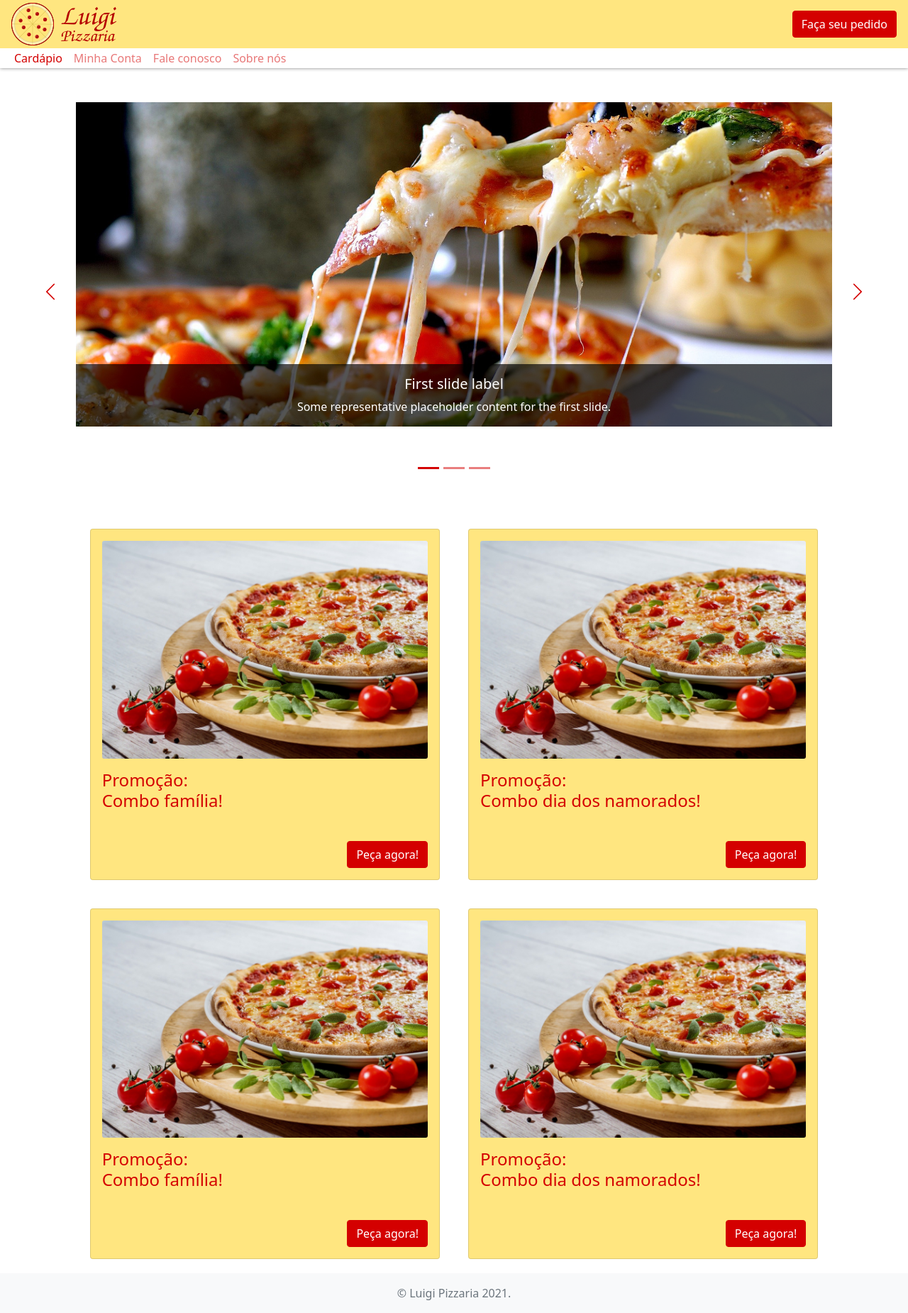
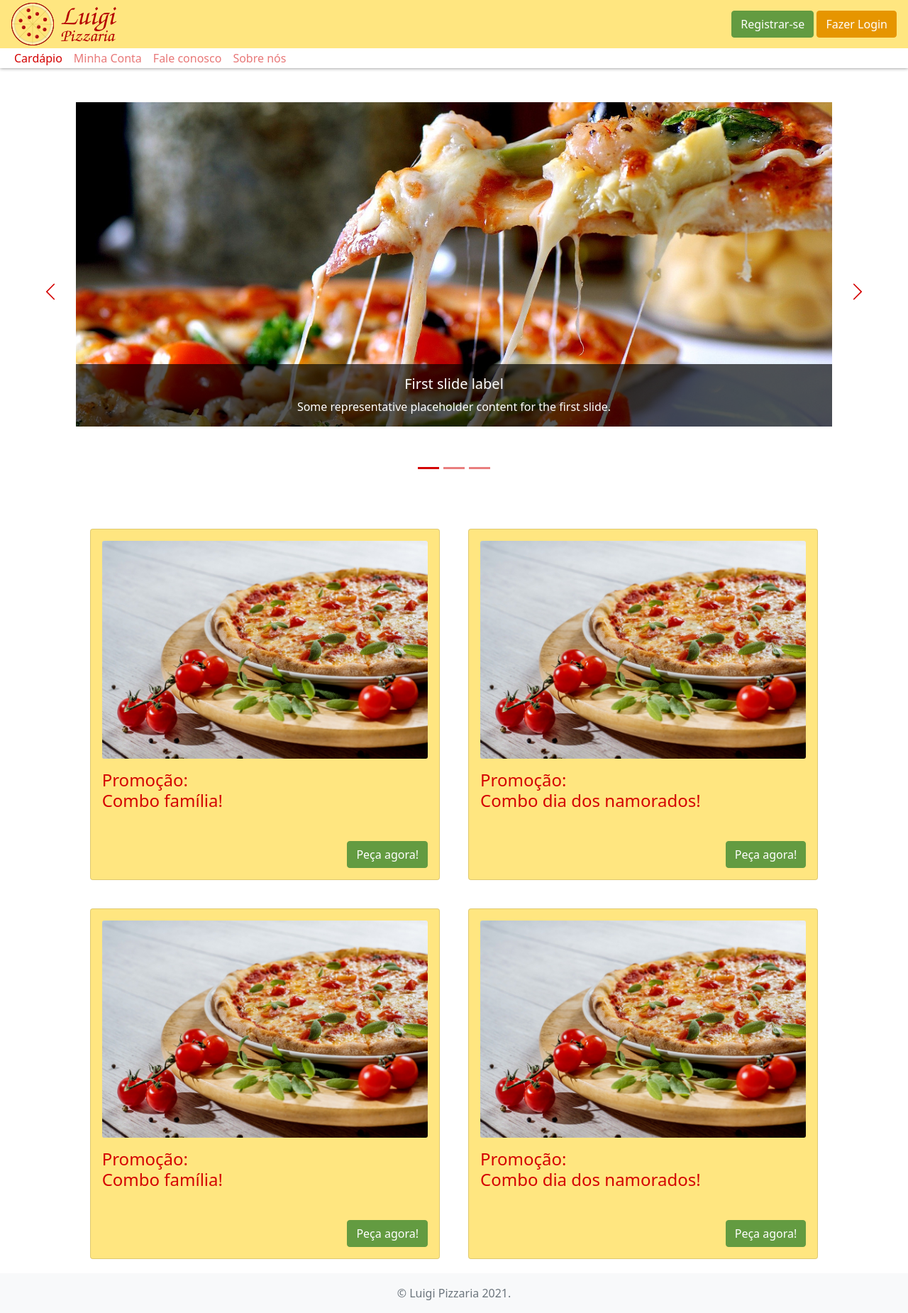
Before and after one commit to chagasduarte/Laboratorio, a PHP site: page / in a window 1280 px wide. Shown: the whole page at 71% size. Run offline with PHP 8.4, Linux system fonts and the light colour scheme; data comes from the database, SQL or seed files in the repository.

Commit message:
adicionado botões e alterado cores

```diff
--- a/body.php
+++ b/body.php
@@ -54,7 +54,7 @@
                     <h4>Promoção:<br>
                     Combo família!</h4>
                 </div>
-                <button class="btn btn-red float-right">Peça agora!</button>
+                <button class="btn btn-green float-right">Peça agora!</button>
             </div>
             <div class="bg-yellow card card-body col-5 p-3 align-items-end">
                 <img src="Img/card1.jpg" class="card-img p-0 mb-3 col-4">
@@ -62,7 +62,7 @@
                     <h4>Promoção:<br>
                     Combo dia dos namorados!</h4>
                 </div>
-                <button class="btn btn-red float-right">Peça agora!</button>
+                <button class="btn btn-green float-right">Peça agora!</button>
             </div>
         </div>
     </div>
@@ -75,7 +75,7 @@
                     <h4>Promoção:<br>
                     Combo família!</h4>
                 </div>
-                <button class="btn btn-red float-right">Peça agora!</button>
+                <button class="btn btn-green float-right">Peça agora!</button>
             </div>
             <div class="bg-yellow card card-body col-5 p-3 align-items-end">
                 <img src="Img/card1.jpg" class="card-img p-0 mb-3 col-4">
@@ -83,7 +83,7 @@
                     <h4>Promoção:<br>
                     Combo dia dos namorados!</h4>
                 </div>
-                <button class="btn btn-red float-right">Peça agora!</button>
+                <button class="btn btn-green float-right">Peça agora!</button>
             </div>
         </div>
     </div>
--- a/css/style.css
+++ b/css/style.css
@@ -12,7 +12,19 @@
     border-color: #d40000;
 }
 
-.btn-red:hover {
+.btn-green {
+	color: white;
+	background-color: #639b41;
+	border-color: #639b41;
+}
+
+.btn-orange {
+	color: white;
+	background-color: #e69500;
+	border-color: #e69500;
+}
+
+.btn-red:hover, .btn-green:hover, .btn-orange:hover {
 	color: #ffe680;
 }
 
--- a/header.php
+++ b/header.php
@@ -9,7 +9,10 @@
             <a href="index.php">
                 <img src="Img/luigi-logo.png" height="60px"/>
             </a>
-            <button class="btn btn-red d-none d-lg-flex">Faça seu pedido</button>
+            <div class="m-10">
+                <button class="btn btn-green m-10">Registrar-se</button>
+                <button class="btn btn-orange ">Fazer Login</button>
+            </div>
         </div>
         <div class="container-fluid bg-white navbar-light">
             <div class="collapse navbar-collapse" id="navbarNavAltMarkup">
```
